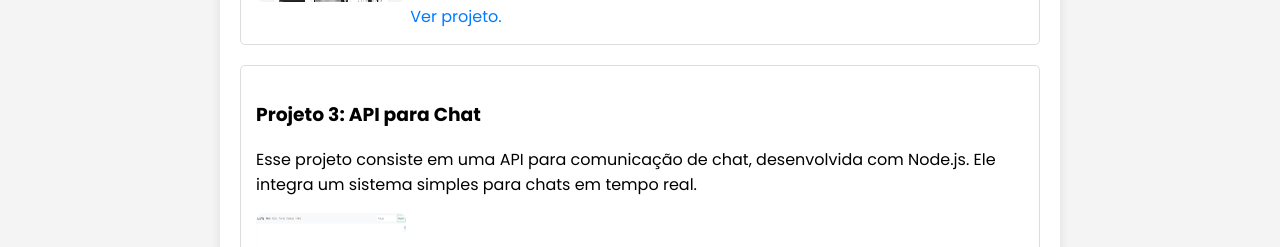
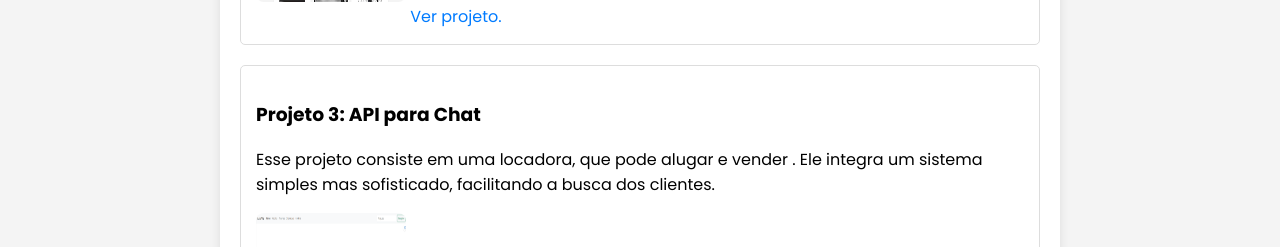
Before and after one commit to ingrid504/portifolio, a plain HTML site: page index.html in a window 1280 px wide. Shown: the part 1703-1950 px from the top of the page. Drawn offline with Linux system fonts and the light colour scheme; files whose address does not match are found by name.

Commit message:
Add files via upload

```diff
--- a/index.html
+++ b/index.html
@@ -60,7 +60,7 @@
         </div>
         <div class="projeto">
             <h3>Projeto 3: API para Chat</h3>
-            <p>Esse projeto consiste em uma API para comunicação de chat, desenvolvida com Node.js. Ele integra um sistema simples para chats em tempo real.</p>
+            <p>Esse projeto consiste em uma locadora, que pode alugar e vender . Ele integra um sistema simples mas sofisticado, facilitando a busca dos clientes.</p>
             <img src="../portifolio/img/Captura de tela 2025-03-14 163239.png" alt="">
             <a href="https://ingrid504.github.io/Site_2.0/" target="_blank">Ver projeto.</a>
 
```
